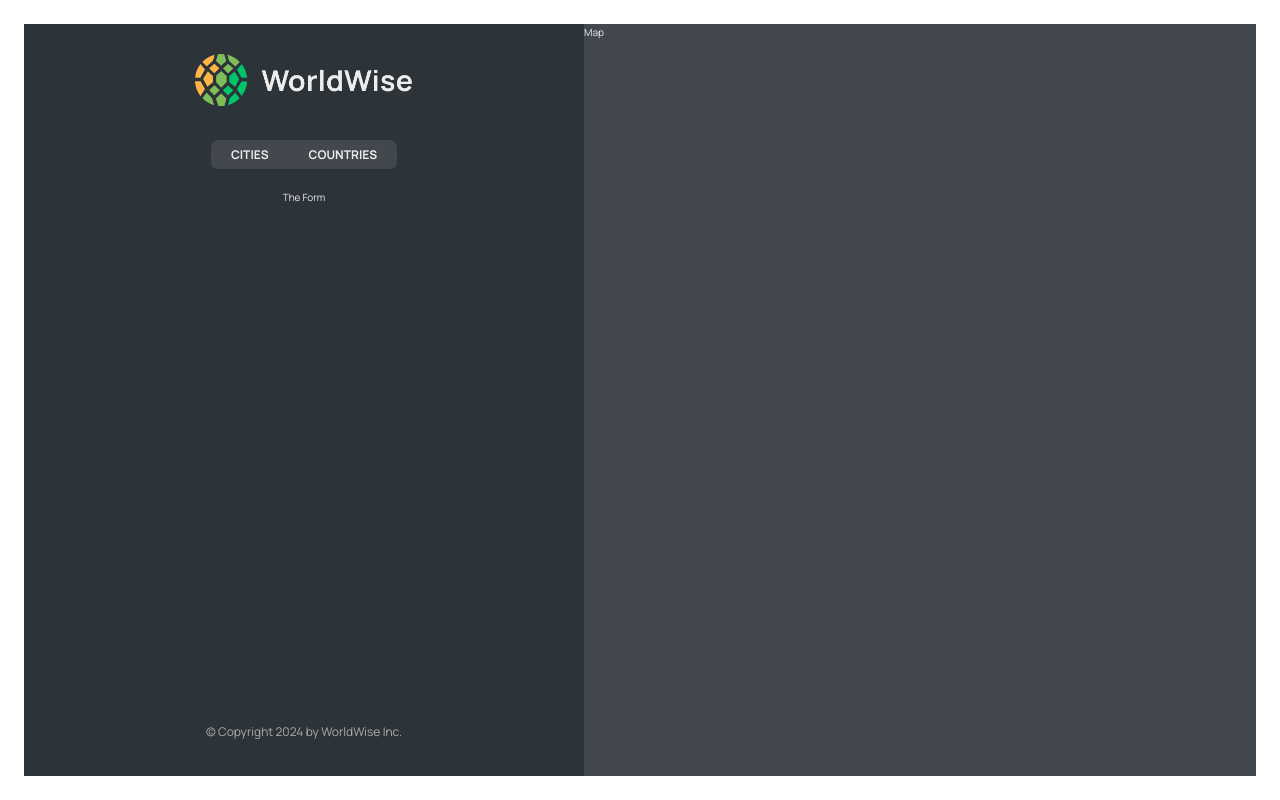
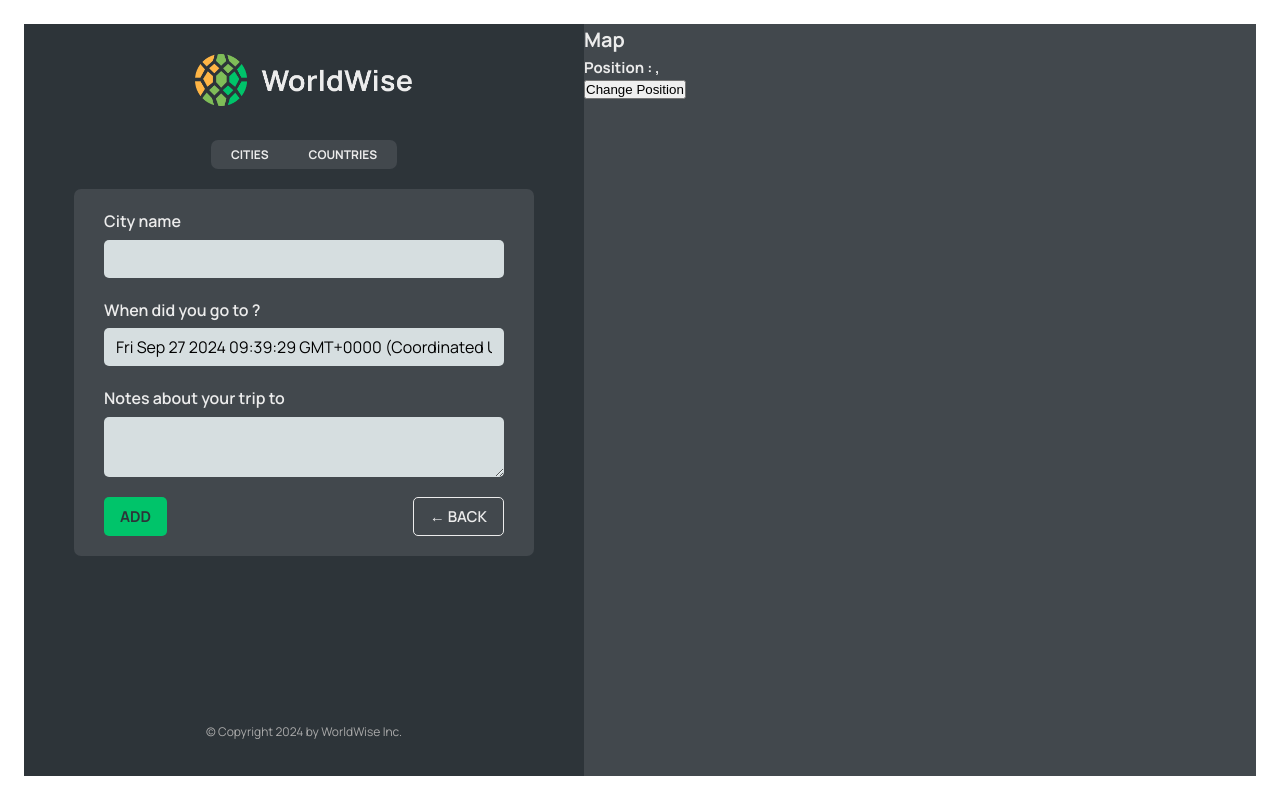
Before and after one commit to Varunkmr481/worldwise, a React (Vite) app: page /app/form in a window 1280 px wide. Built offline with nearby package versions, Linux system fonts and the light colour scheme; data requests are answered from the project's data file.

Commit message:
read & set query string , navigation using Navigate & useNavigate

```diff
--- a/src/App.jsx
+++ b/src/App.jsx
@@ -1,4 +1,4 @@
-import { BrowserRouter, Routes, Route } from "react-router-dom";
+import { BrowserRouter, Routes, Route, Navigate } from "react-router-dom";
 import { useEffect, useState } from "react";
 
 import Product from "./pages/product";
@@ -10,6 +10,7 @@
 import CityList from "./components/CityList";
 import CountryList from "./components/CountryList";
 import City from "./components/City";
+import Form from "./components/Form";
 
 const BASE_URL = "http://localhost:3000";
 
@@ -42,10 +43,7 @@
         <Route path="product" element={<Product />} />
         <Route path="pricing" element={<Pricing />} />
         <Route path="app" element={<AppLayout />}>
-          <Route
-            index
-            element={<CityList cities={cities} isLoading={isLoading} />}
-          />
+          <Route index element={<Navigate to="cities" replace />} />
           <Route
             path="cities"
             element={<CityList cities={cities} isLoading={isLoading} />}
@@ -55,7 +53,7 @@
             path="countries"
             element={<CountryList cities={cities} isLoading={isLoading} />}
           />
-          <Route path="form" element={<p>The Form</p>} />
+          <Route path="form" element={<Form />} />
         </Route>
         <Route path="/login" element={<Login />} />
         <Route path="*" element={<PageNotFound />} />
--- /dev/null
+++ b/src/components/Button.jsx
@@ -0,0 +1,12 @@
+import styles from "./Button.module.css";
+
+// eslint-disable-next-line react/prop-types
+function Button({ children, type, onClick }) {
+  return (
+    <button className={`${styles.btn} ${styles[type]}`} onClick={onClick}>
+      {children}
+    </button>
+  );
+}
+
+export default Button;
--- a/src/components/City.jsx
+++ b/src/components/City.jsx
@@ -1,6 +1,7 @@
 // import styles from "./City.module.css";
 
 import { useParams } from "react-router";
+import { useSearchParams } from "react-router-dom";
 
 // const formatDate = (date) =>
 //   new Intl.DateTimeFormat("en", {
@@ -11,7 +12,11 @@
 //   }).format(new Date(date));
 
 function City() {
-  const { id } = useParams();
+  const x = useParams();
+  // eslint-disable-next-line no-unused-vars
+  const [searchParams, setSearchParams] = useSearchParams();
+  const lat = searchParams.get("lat");
+  const lng = searchParams.get("lng");
 
   // TEMP DATA
   // const currentCity = {
@@ -23,7 +28,14 @@
 
   // const { cityName, emoji, date, notes } = currentCity;
 
-  return <h1>{id}</h1>;
+  return (
+    <>
+      <h1>{x.id}</h1>
+      <p>
+        Position : {lat}, {lng}
+      </p>
+    </>
+  );
 
   // return (
   //   <div className={styles.city}>
--- a/src/components/CityItem.jsx
+++ b/src/components/CityItem.jsx
@@ -10,11 +10,14 @@
   }).format(new Date(date));
 
 function CityItem({ city }) {
-  const { cityName, emoji, date, id } = city;
+  const { cityName, emoji, date, id, position } = city;
 
   return (
     <li>
-      <Link className={styles.cityItem} to={id}>
+      <Link
+        className={styles.cityItem}
+        to={`${id}?lat=${position.lat}&lng=${position.lng}`}
+      >
         <span className={styles.emoji}>{emoji}</span>
 
         <h3 className={styles.name}>{cityName}</h3>
--- a/src/components/CountryList.jsx
+++ b/src/components/CountryList.jsx
@@ -20,8 +20,8 @@
 
   return (
     <ul className={styles.countryList}>
-      {countries.map((country, index) => (
-        <CountryItem country={country} key={index} />
+      {countries.map((country) => (
+        <CountryItem country={country} key={country.country} />
       ))}
     </ul>
   );
--- a/src/components/Form.jsx
+++ b/src/components/Form.jsx
@@ -3,6 +3,8 @@
 import { useState } from "react";
 
 import styles from "./Form.module.css";
+import Button from "./Button";
+import { useNavigate } from "react-router";
 
 export function convertToEmoji(countryCode) {
   const codePoints = countryCode
@@ -13,7 +15,9 @@
 }
 
 function Form() {
+  const navigate = useNavigate();
   const [cityName, setCityName] = useState("");
+  //eslint-disable-next-line no-unused-vars
   const [country, setCountry] = useState("");
   const [date, setDate] = useState(new Date());
   const [notes, setNotes] = useState("");
@@ -49,8 +53,17 @@
       </div>
 
       <div className={styles.buttons}>
-        <button>Add</button>
-        <button>&larr; Back</button>
+        <Button type="primary">Add</Button>
+        <Button
+          type="back"
+          onClick={(e) => {
+            e.preventDefault();
+
+            navigate(-1);
+          }}
+        >
+          &larr; Back
+        </Button>
       </div>
     </form>
   );
--- a/src/components/Map.jsx
+++ b/src/components/Map.jsx
@@ -1,7 +1,24 @@
+import { useNavigate, useSearchParams } from "react-router-dom";
 import styles from "./Map.module.css";
 
 function Map() {
-  return <div className={styles.mapContainer}>Map</div>;
+  // eslint-disable-next-line no-unused-vars
+  const navigate = useNavigate();
+  const [searchParams, setSearchParams] = useSearchParams();
+  const lat = searchParams.get("lat");
+  const lng = searchParams.get("lng");
+
+  return (
+    <div className={styles.mapContainer} onClick={() => navigate("form")}>
+      <h1>Map</h1>
+      <h2>
+        Position : {lat} , {lng}
+      </h2>
+      <button onClick={() => setSearchParams({ lat: 26, lng: 25 })}>
+        Change Position
+      </button>
+    </div>
+  );
 }
 
 export default Map;
```
